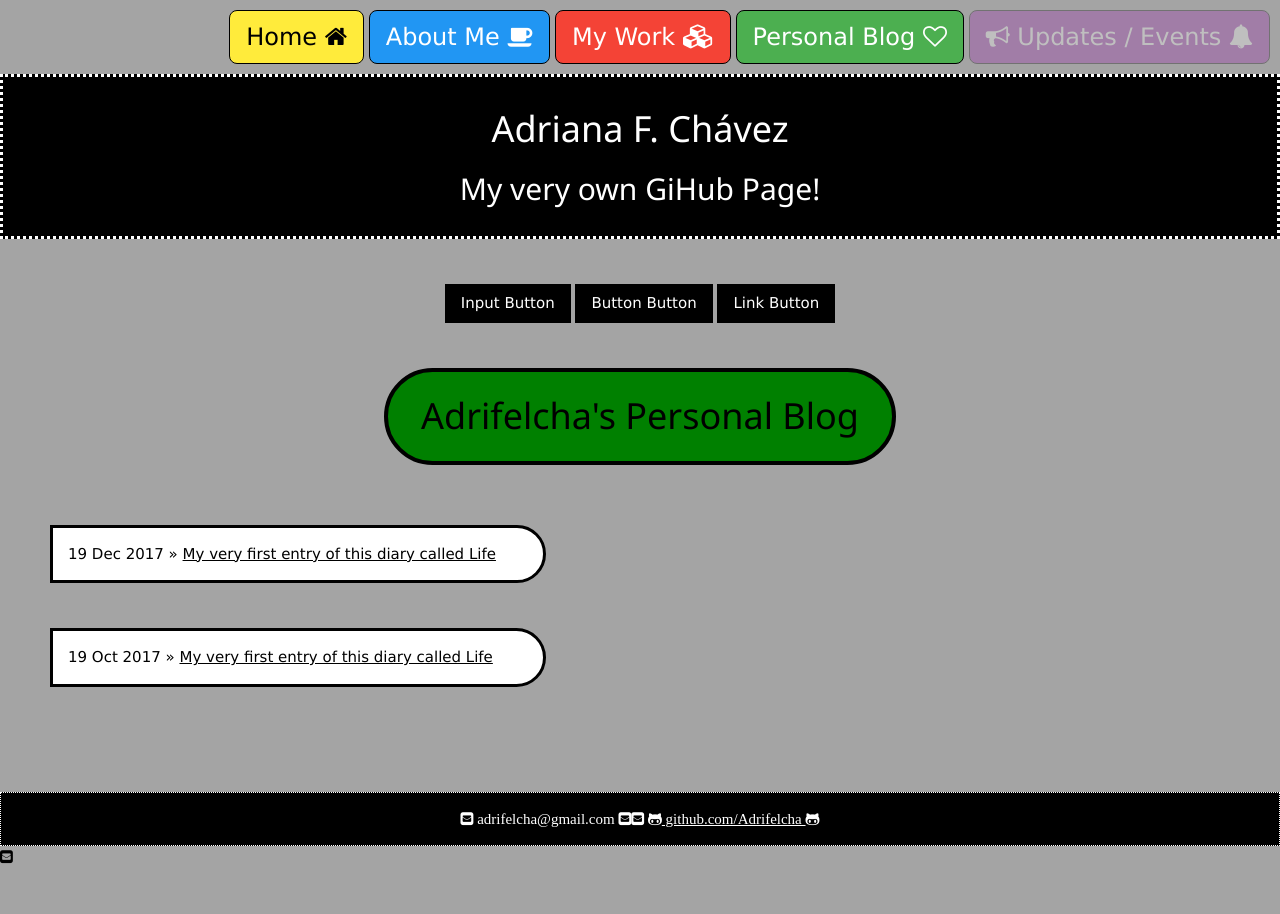
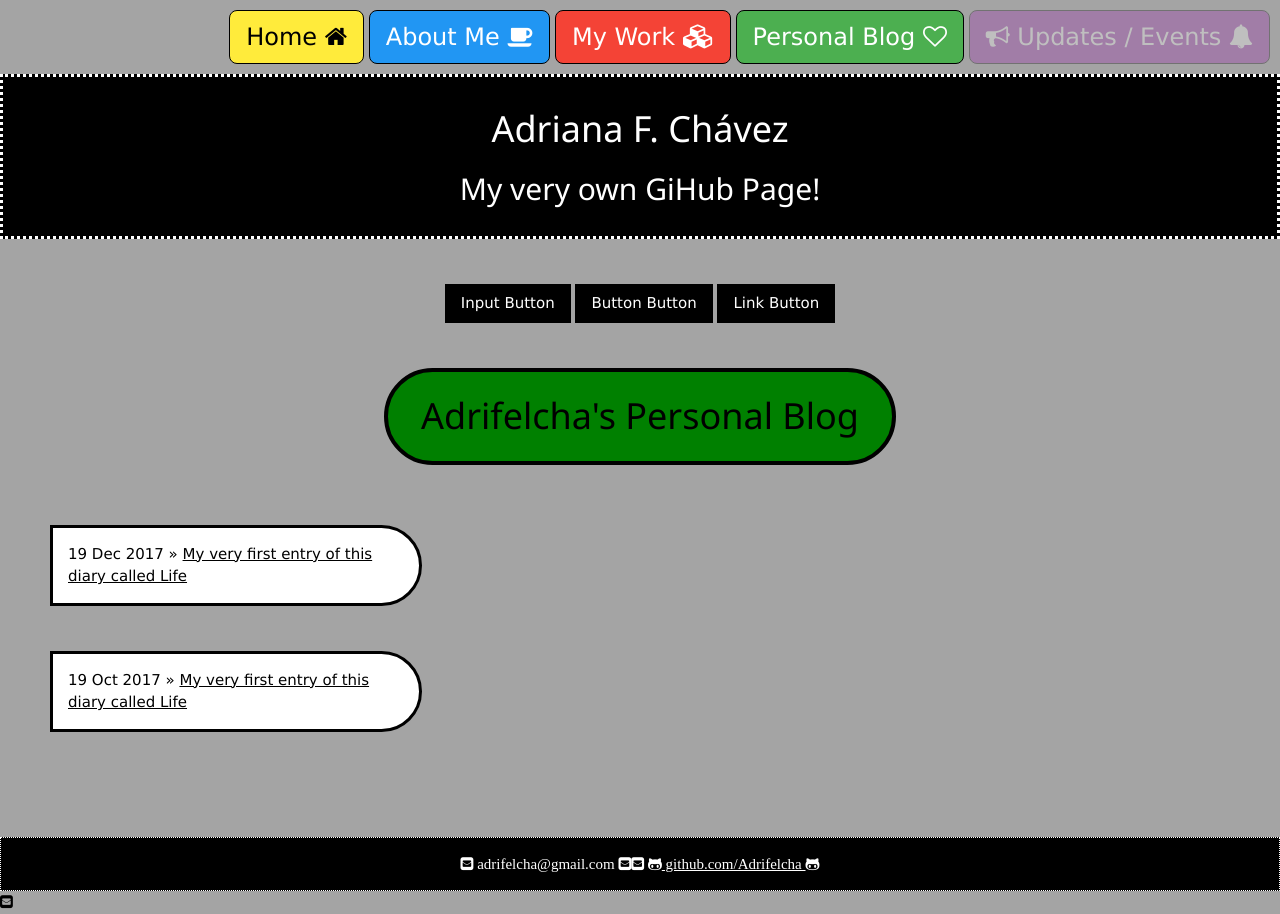
Before and after one commit to Adrifelcha/Adrifelcha-github.io, a Jekyll site: the page built from blog/index.html, in a window 1280 px wide. Built offline with Jekyll 4.4.1, drawn with Linux system fonts in a browser that asks for light colours.

Commit message:
Update index.html

```diff
--- a/blog/index.html
+++ b/blog/index.html
@@ -9,7 +9,7 @@
 
 	<ul class="posts">
 	  {% for post in site.posts %}
-	    <div class="container" style="background-color:white; border-left 3px dotted black; margin-left:10px; padding: 1em; width:40%; border-top-right-radius: 50px; border-bottom-right-radius: 50px;">
+	    <div class="container" style="background-color:white; border-left 3px dotted black; margin-left:10px; padding: 1em; width:30%; border-top-right-radius: 50px; border-bottom-right-radius: 50px;">
 	    <span>{{ post.date | date_to_string }}</span> » <a href="{{ post.url }}" title="{{ post.title }}">{{ post.title }}</a>
 	    </div>
 	    <br><br>
```
